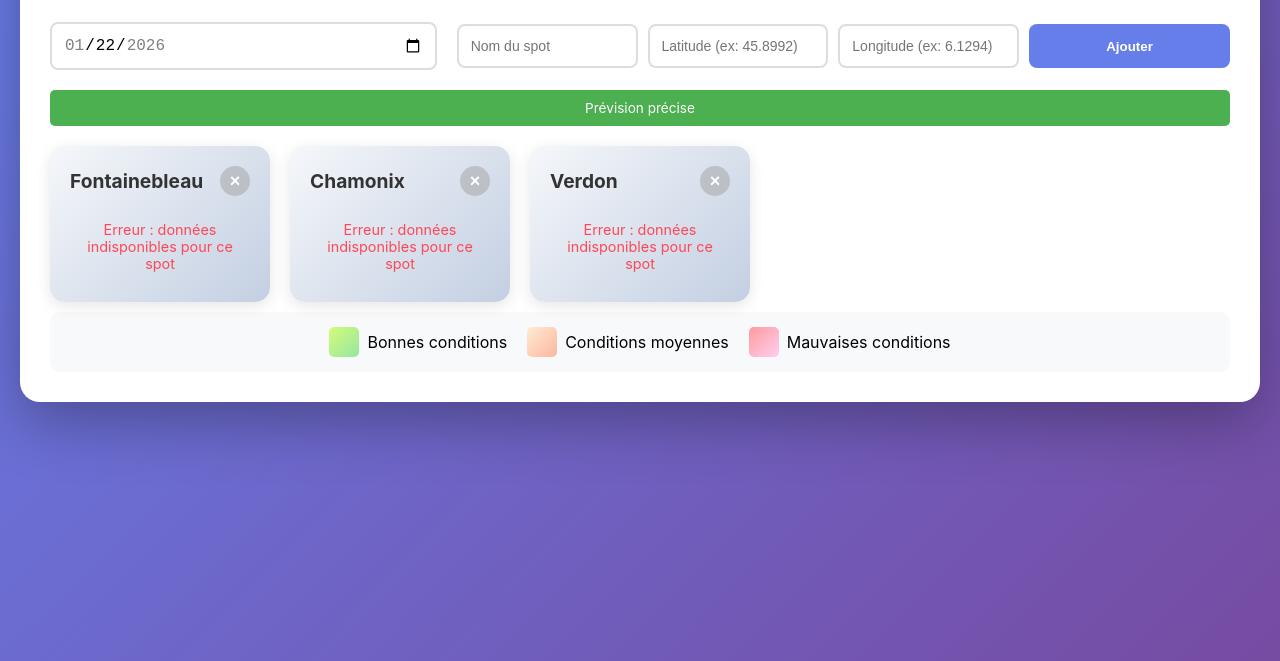
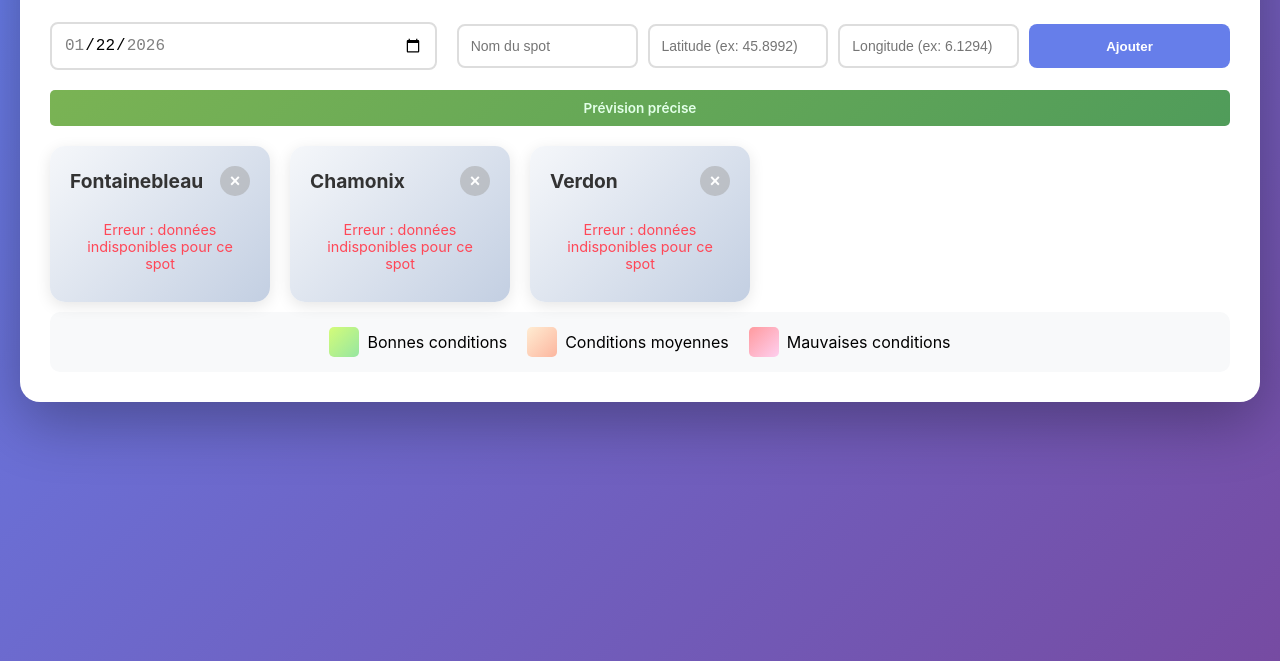
Before and after one commit to RomanFenioux/weather-tool, a plain HTML site: page climbing-weather-compare.html in a window 1280 px wide. Shown: the part 139-800 px from the top of the page. Drawn offline with Linux system fonts and the light colour scheme; no server answers.

Commit message:
ENH: improve forecast type banner color and style

```diff
--- a/climbing-weather-compare.html
+++ b/climbing-weather-compare.html
@@ -168,31 +168,25 @@
         }
 
         .forecast-type {
-            font-size: 0.75em;
-            padding: 4px 8px;
+            font-size: 0.85em;
+            padding: 10px;
             border-radius: 5px;
             font-weight: 600;
-            margin-bottom: 5px;
-        }
-
-        .forecast-type-precise {
-            background: #4caf50;
-            padding: 10px;
-            border-radius: 5px;
             margin-top: 10px;
-            font-size: 0.85em;
-            color: white;
+            margin-bottom: 10px;
             text-align: center;
         }
 
-        .forecast-type-trend {
-            background: #fff3cd;
-            padding: 10px;
-            border-radius: 5px;
-            margin-top: 10px;
-            font-size: 0.85em;
+        .forecast-type.precise {
+            background: linear-gradient(135deg, #7ab354 0%, #509c5a 100%);
+
+            color: #e2ffe8;
+
+        }
+
+        .forecast-type.trend {
+            background: linear-gradient(135deg, #fff3cd 0%, #ecd2a1 100%);
             color: #856404;
-            text-align: center;
         }
 
         .delete-btn {
@@ -551,7 +545,7 @@
             const forecastLabel = isTrend ? '⚠️ Prévision indicative (précision réduite)' : 'Prévision précise';
             const trendClass = isTrend ? 'trend' : '';
 
-            banner.innerHTML = `<div class="forecast-type-${forecastType}">${forecastLabel}</div>`
+            banner.innerHTML = `<div class="forecast-type ${forecastType}">${forecastLabel}</div>`
 
             grid.innerHTML = '<div class="loading">Chargement des prévisions météo...</div>';
 
```
